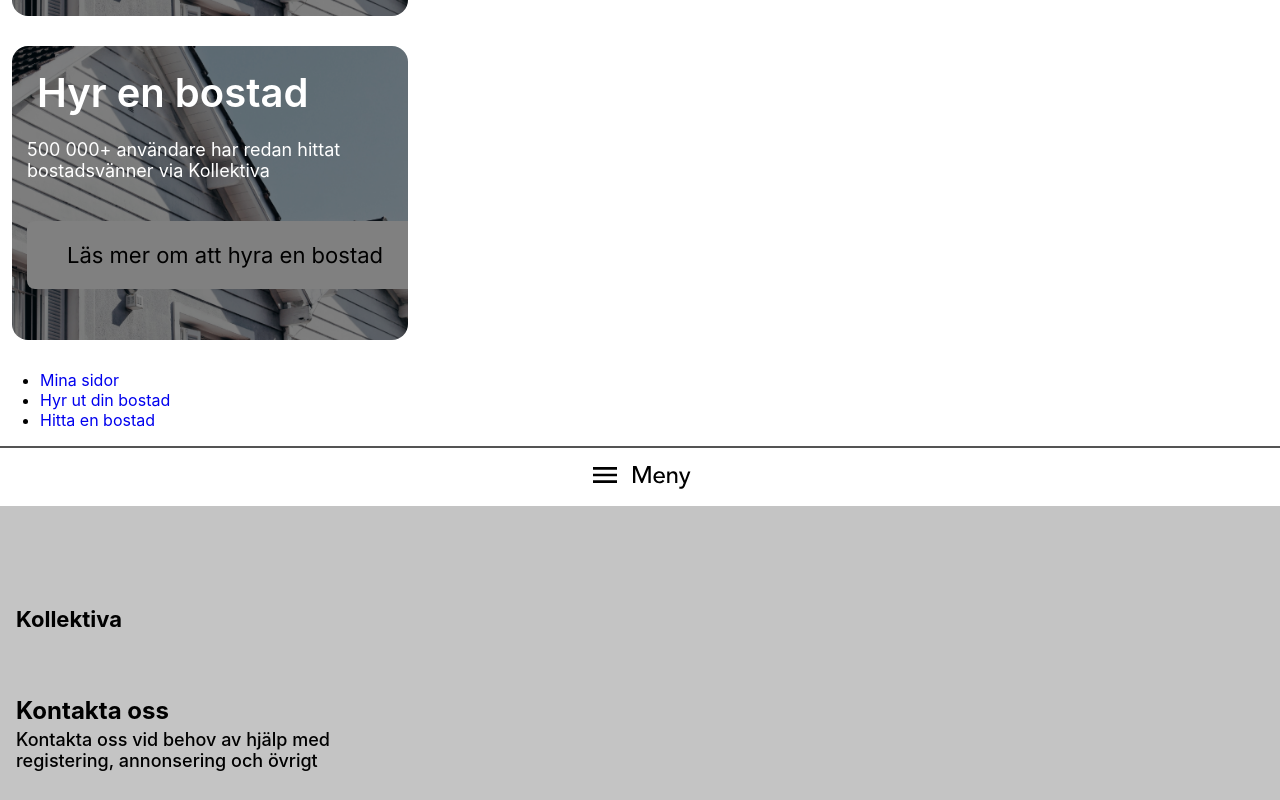
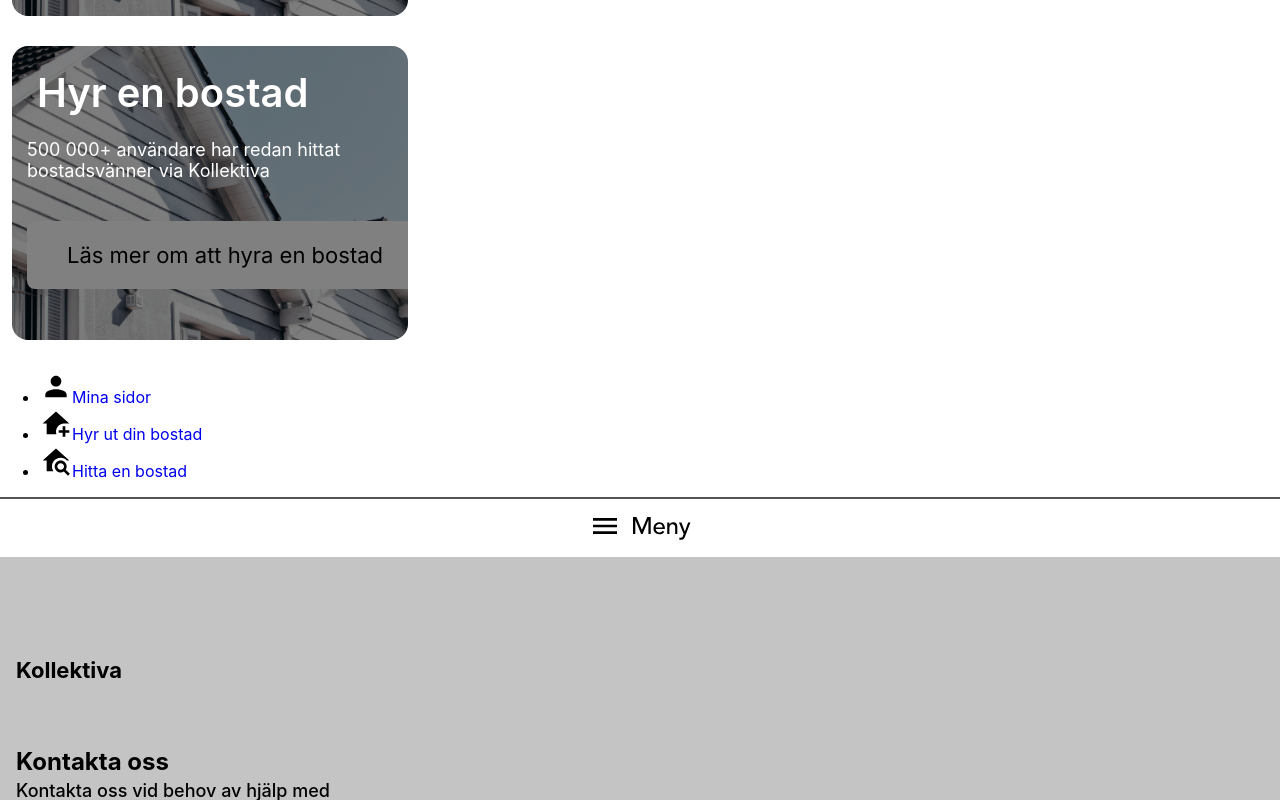
Before and after one commit to JennAnd/kollektiva2.0, a React (Create React App) app: page / in a window 1280 px wide. Both pictures are taken after a click on the button 640 px from the left and 941 px from the top of the page. Shown: the part 541-1341 px from the top of the page. Built offline with nearby package versions, Linux system fonts and the light colour scheme.

Commit message:
Add classNames

```diff
--- a/src/components/Menu/Menu.js
+++ b/src/components/Menu/Menu.js
@@ -2,26 +2,41 @@
 import PropTypes from "prop-types";
 import styles from "./Menu.module.css";
 import menuClosed from "../../assets/images/menu-closed.svg";
+import addHome from "../../assets/images/add-home.svg";
+import myPage from "../../assets/images/my-page.svg";
+import searchHome from "../../assets/images/search-home.svg";
 
 const Menu = () => {
   const [open, setOpen] = useState(false);
+  const ToggleButton = () => {
+    setOpen(!open);
+  };
   return (
-    <div className={styles.menu}>
-      <nav>
+    <div>
+      <nav className={styles.menu}>
         {open ? (
-          <ul>
-            <li>
+          <ul className={styles.ul}>
+            <li className={styles.list}>
+              <img src={myPage} alt="icon of a person" />
               <a href="/">Mina sidor</a>
             </li>
-            <li>
+            <li className={styles.list}>
+              <img
+                src={addHome}
+                alt="icon of a house and a plus in the lower right corner"
+              />
               <a href="/">Hyr ut din bostad</a>
             </li>
-            <li>
+            <li className={styles.list}>
+              <img
+                src={searchHome}
+                alt="icon of a house and a magnifying glass in the lower right corner"
+              />
               <a href="/">Hitta en bostad</a>
             </li>
           </ul>
         ) : null}
-        <button onClick={() => setOpen(!open)}>
+        <button onClick={ToggleButton}>
           <img
             src={menuClosed}
             alt="text menu and three lines horizontal in shape of a hamburger"
```
